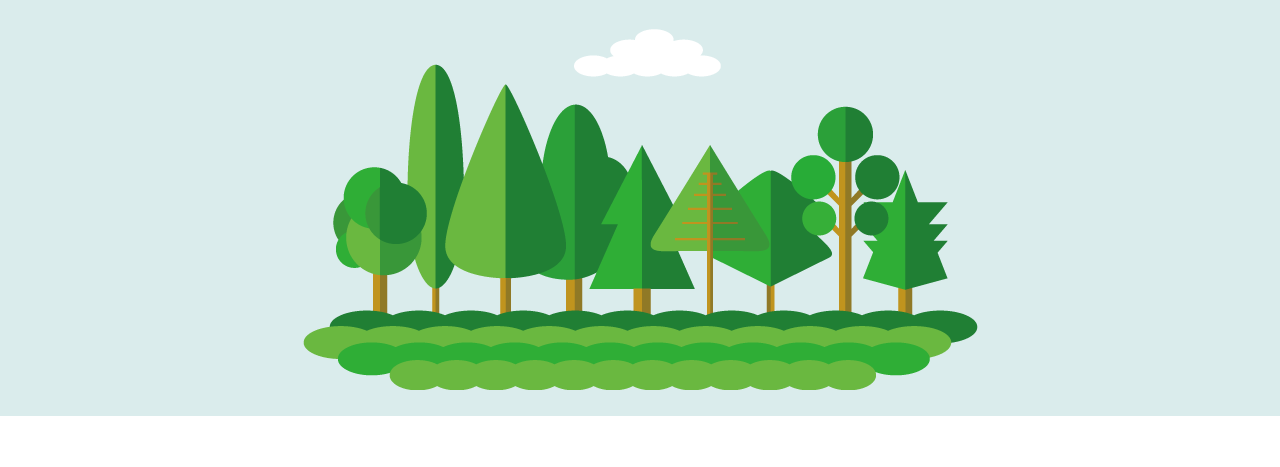
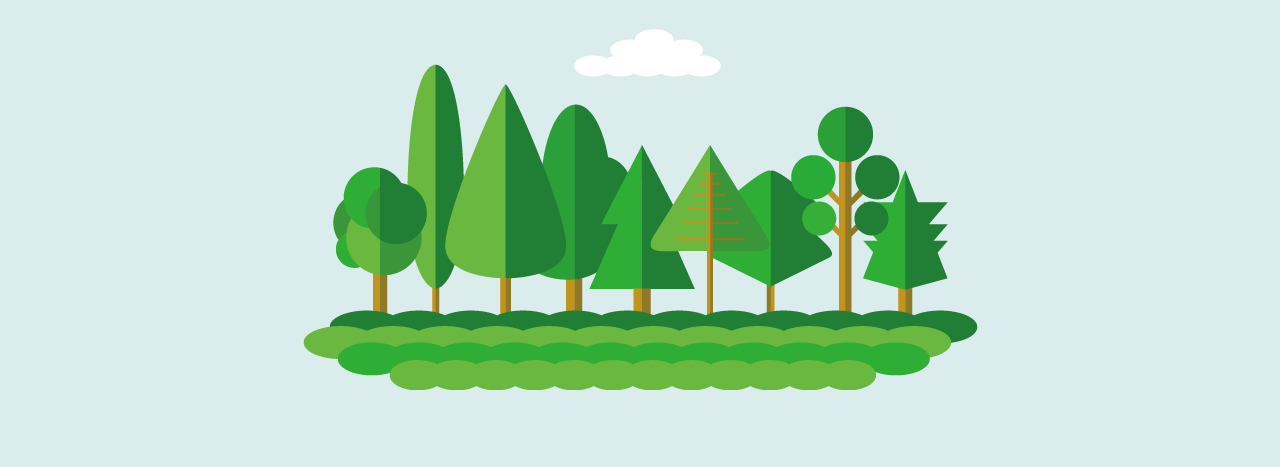
Before and after one commit to Santhosh136/cv-new, a plain HTML site: page index.html in a window 1280 px wide. Shown: the part 333-800 px from the top of the page. Drawn offline with nearby package versions, Linux system fonts and the light colour scheme.

Commit message:
Update css

```diff
--- a/css/styles.css
+++ b/css/styles.css
@@ -35,7 +35,7 @@ hr {
 
 #top-section {
 	background-color: #daecec;
-	padding: 5% 0 2%;
+	padding: 5% 0 10%;
 	position: relative;
 }
 
```
